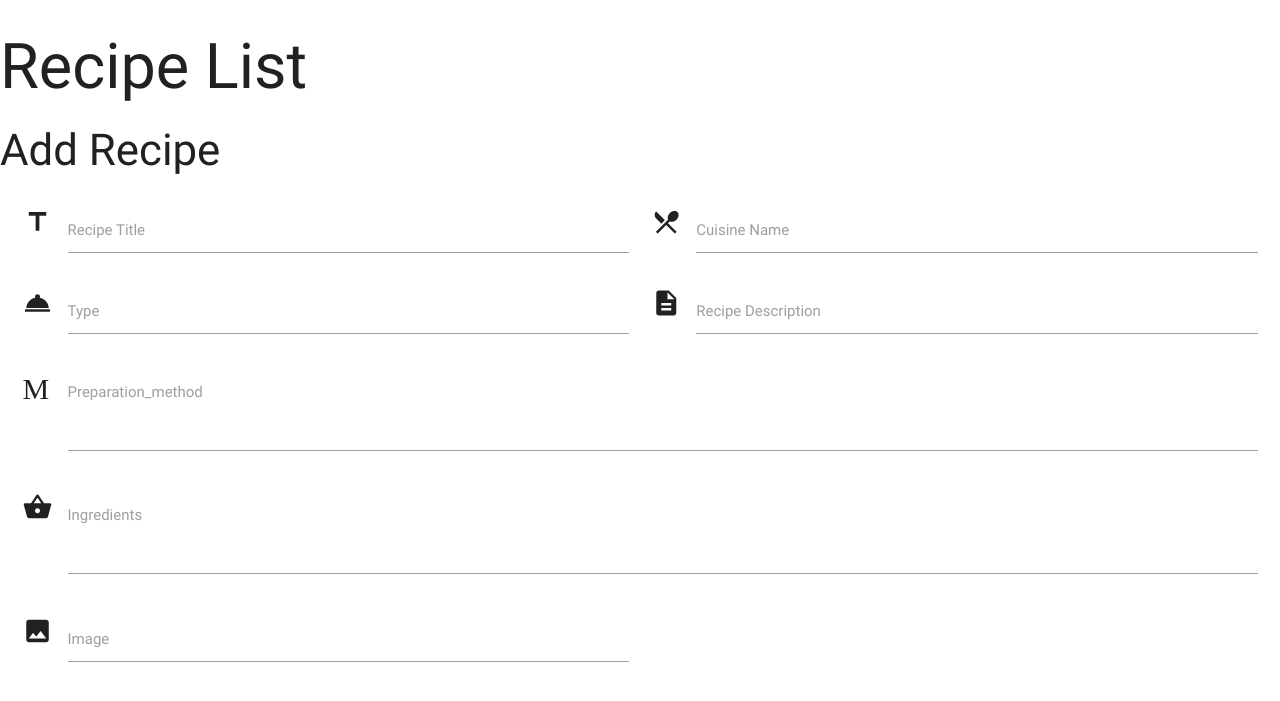
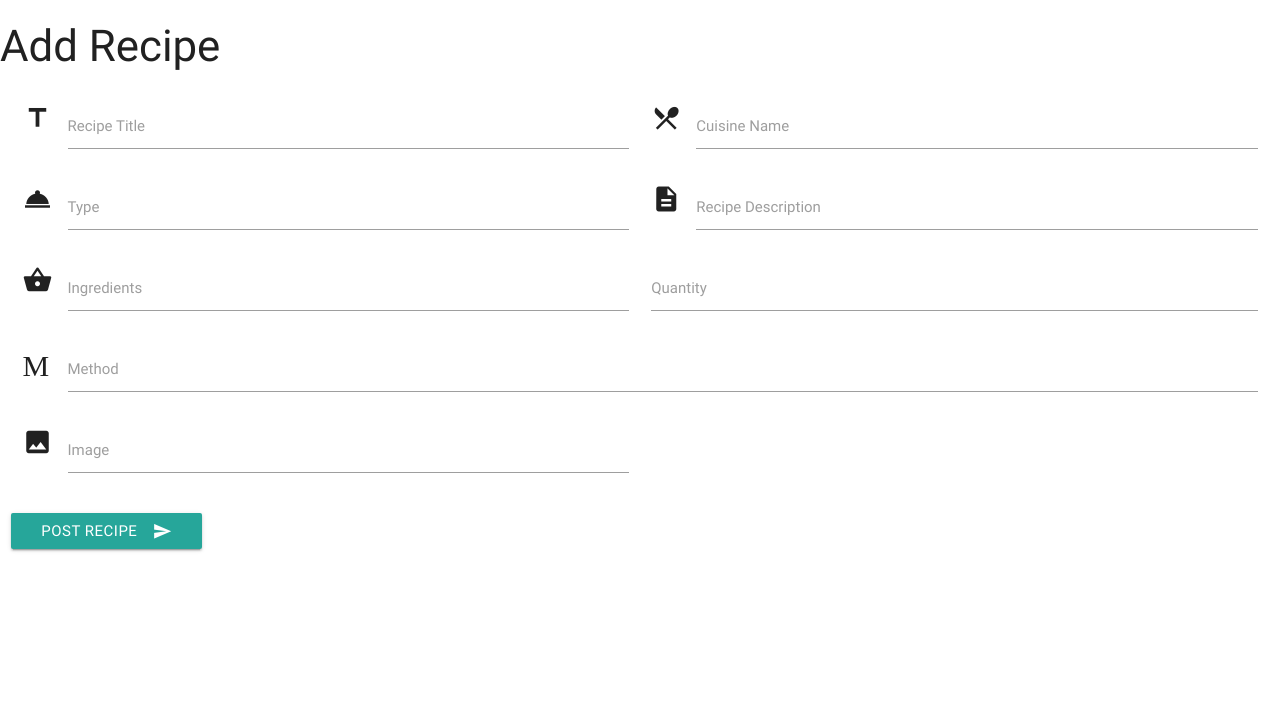
Before and after one commit to Code-Institute-Submissions/Data-centric-development-milestone-project-2, a Flask app: page /add_recipe in a window 1280 px wide. Shown: the top 701 px of the page. Run offline with Flask 2, Linux system fonts and the light colour scheme; some libraries are stand-ins or nearby versions.

Commit message:
added submit the recipe to db feature in add_recipe.html

```diff
--- a/app.py
+++ b/app.py
@@ -25,6 +25,13 @@ def add_recipe():
     return render_template('add_recipe.html')
 
 
+@app.route('/insert_recipe', methods=['POST'])
+def insert_recipe():
+    recipe = mongo.db.recipe
+    recipe.insert_one(request.form.to_dict())
+    return redirect(url_for('recipe_list'))
+
+
 if __name__ == '__main__':
     app.run(host=os.environ.get('IP'),
             port=int(os.environ.get('PORT')),
--- a/templates/add_recipe.html
+++ b/templates/add_recipe.html
@@ -1,44 +1,53 @@
 {% extends 'base.html' %} {% block content %}
 <h3>Add Recipe</h3>
 <div class="row">
-    <form  action="" method="POST" class="col s12">
+    <form action="{{ url_for('insert_recipe') }}" method="POST"  class="col s12">
         <div class="row">
             <div class="input-field col s6">
                 <i class="material-icons prefix">title</i>
-                <input id="title" type="text" class="validate">
+                <input id="title" type="text" name="title" class="validate">
                 <label for="title">Recipe Title</label>
             </div>
             <div class="input-field col s6">
                 <i class="material-icons prefix">local_dining</i>
-                <input id="cuisine_name" type="text" class="validate">
+                <input id="cuisine_name" name="cuisine_name" type="text" class="validate">
                 <label for="cuisine_name">Cuisine Name</label>
             </div>
             <div class="input-field col s6">
                 <i class="material-icons prefix">room_service</i>
-                <input id="type_name" type="text" class="validate">
+                <input id="type_name" type="text" name="type_name" class="validate">
                 <label for="type_name">Type</label>
             </div>
             <div class="input-field col s6">
                 <i class="material-icons prefix">description</i>
-                <input id="description" type="text" class="materialize-textarea">
+                <input id="description" name="description" type="text" >
                 <label for="description">Recipe Description</label>
             </div>
-             <div class="input-field col s12">
+            <div class="input-field col s6">
+                <i class="material-icons prefix">shopping_basket</i>
+                <label for="ingredients">Ingredients</label>
+                <input id="ingredients_name" name="ingredients_name" type="text">
+            </div>
+            <div class="input-field col s6">
+                <label for="quantity">Quantity</label>
+                <input id="quantity" name="quantity" type="text">
+            </div>
+
+            <div class="input-field col s12">
                 <i class="material-icons prefix">Method</i>
-                <textarea id="preparation_method" type="textarea" class="materialize-textarea"></textarea>
-                <label for="preparation_method">Preparation_method</label>
+                <input id="method"  name="method" type="text">
+                <label for="method">Method</label>
             </div>
-             <div class="input-field col s12">
-                <i class="material-icons prefix">shopping_basket</i>
-                <textarea id="ingredients" type="textarea" class="materialize-textarea"></textarea>
-                <label for="ingredients">Ingredients</label>
-            </div>
-                <div class="input-field col s6">
+
+            <div class="input-field col s6">
                 <i class="material-icons prefix">image</i>
-                <input id="recipe_image" type="text" class="file-path validate">
-                <label for="recipe_image">Image</label>
+                <input id="image" type="text" name="image" class="file-path validate">
+                <label for="image">Image</label>
             </div>
         </div>
+        <button class="btn waves-effect waves-light" type="submit" name="action">Post recipe
+            <i class="material-icons right">send</i>
+        </button>
     </form>
 </div>
 {% endblock %}
--- a/templates/base.html
+++ b/templates/base.html
@@ -5,8 +5,7 @@
        <link rel="stylesheet"  href="https://cdnjs.cloudflare.com/ajax/libs/materialize/0.100.2/css/materialize.min.css">
     </head>
     <body>
-        <h1>Recipe List</h1>
-        {% block content %}
+               {% block content %}
         {% endblock %}
         <script src="https://cdnjs.cloudflare.com/ajax/libs/jquery/3.2.1/jquery.min.js"></script>
         <script src="https://cdnjs.cloudflare.com/ajax/libs/materialize/0.100.2/js/materialize.min.js"></script>
@@ -14,8 +13,7 @@
             $(document).ready(function() {
                 $('.collapsible').collapsible();
             });
-            $('#textarea1').val('New Text');
-                M.textareaAutoResize($('#textarea1'));
+
         </script>
 
     </body>
```
